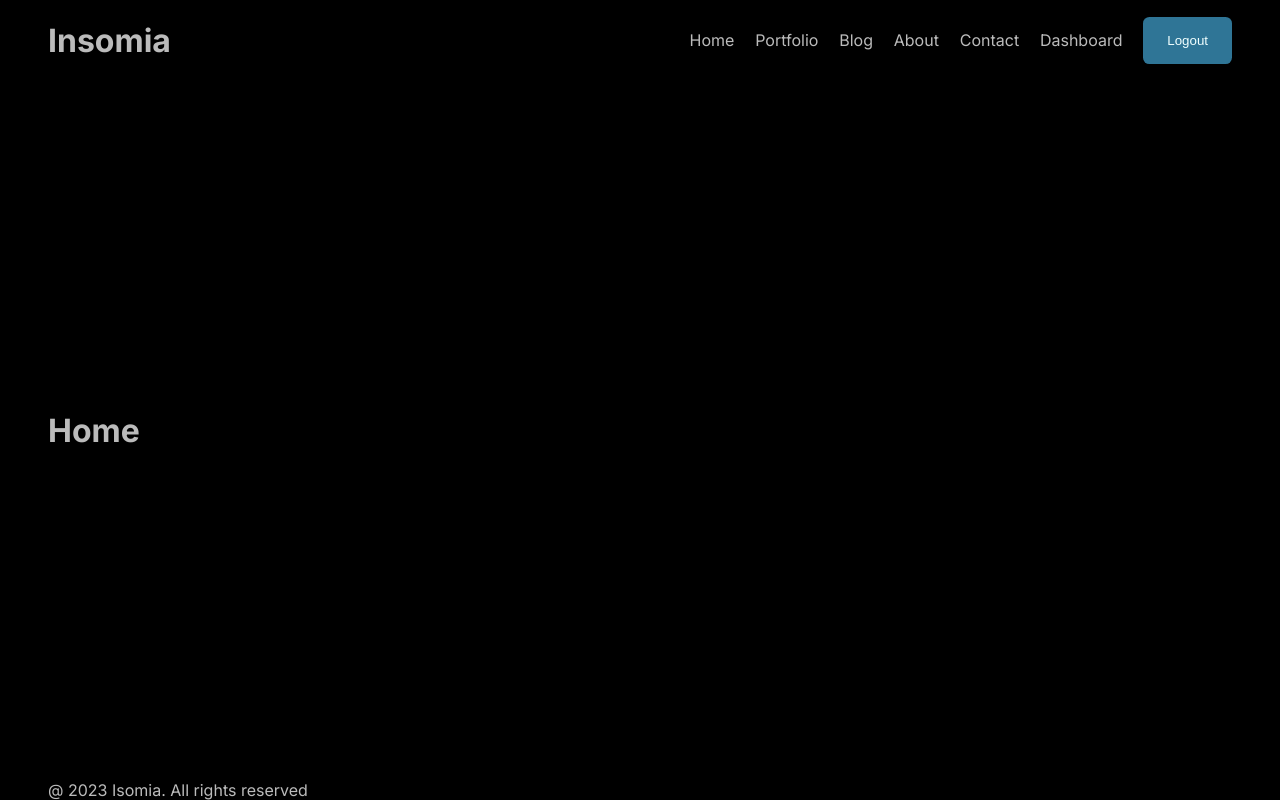
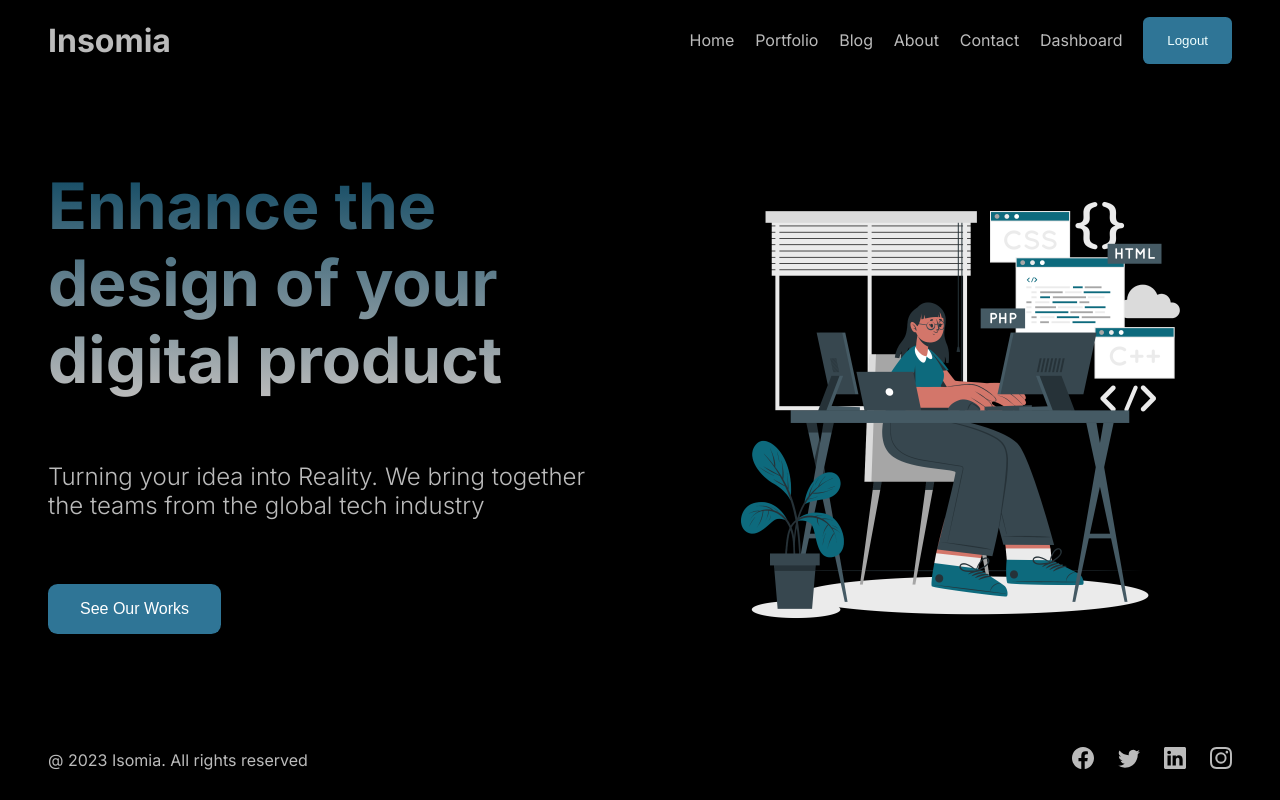
Before and after one commit to stephenprin/fullstack_app_nextjs, a Next.js app: page / in a window 1280 px wide. Built offline with nearby package versions, Linux system fonts and the light colour scheme.

Commit message:
home style fix

```diff
--- a/package.json
+++ b/package.json
@@ -13,6 +13,7 @@
     "eslint-config-next": "13.4.9",
     "next": "13.4.9",
     "react": "18.2.0",
-    "react-dom": "18.2.0"
+    "react-dom": "18.2.0",
+    "react-icons": "^4.10.1"
   }
 }
--- a/src/app/page.js
+++ b/src/app/page.js
@@ -1,10 +1,19 @@
 import Image from 'next/image'
 import styles from './page.module.css'
+import Hero from 'public/images/hero.png'
 
 export default function Home() {
   return (
-    <div>
-      <h1>Home</h1>
+    <div className={styles.container }>
+      <div className={styles.item}>
+        <h1 className={styles.title}>Enhance the design of your digital product </h1>
+        <p className={styles.description}>Turning your idea into Reality. We bring together the teams from the global tech industry</p>
+        <button className={styles.btn}>See Our Works</button>
+      </div>
+      <div className={styles.item}>
+      <Image src={Hero} alt='hero' className={styles.img } />
+      </div>
+
     </div>
   )
 }
--- a/src/app/page.module.css
+++ b/src/app/page.module.css
@@ -1,229 +1,43 @@
-.main {
+ .container{
+  display: flex;
+  align-items: center;
+  gap: 6rem;
+ }
+ .item{
+  flex:1;
   display: flex;
   flex-direction: column;
-  justify-content: space-between;
-  align-items: center;
-  padding: 6rem;
-  min-height: 100vh;
-}
+  gap: 4rem;
+ }
+ .img{
+   width: 100%;
+   height: 500px;
+   object-fit: contain ;
 
-.description {
-  display: inherit;
-  justify-content: inherit;
-  align-items: inherit;
-  font-size: 0.85rem;
-  max-width: var(--max-width);
-  width: 100%;
-  z-index: 2;
-  font-family: var(--font-mono);
-}
+ }
+ .title{
+  font-size: 4rem;
+  background: linear-gradient(to bottom, #0f4862, #bbb);
+  -webkit-background-clip: text;
+  -webkit-text-fill-color: transparent;
+ }
+ .description{
+  font-size: 24px;
+  font-weight: 300;
+ }
 
-.description a {
-  display: flex;
-  justify-content: center;
-  align-items: center;
-  gap: 0.5rem;
-}
+ .btn{
+  background-color: #2f7596;
+  padding: 1rem 2rem;
+  font-size: 1rem;
+  color: white;
+  cursor: pointer;
+  border: none;
+  border-radius: 0.6rem;
+  width: max-content;
+  transition: all 0.3s ease;
 
-.description p {
-  position: relative;
-  margin: 0;
-  padding: 1rem;
-  background-color: rgba(var(--callout-rgb), 0.5);
-  border: 1px solid rgba(var(--callout-border-rgb), 0.3);
-  border-radius: var(--border-radius);
-}
-
-.code {
-  font-weight: 700;
-  font-family: var(--font-mono);
-}
-
-.grid {
-  display: grid;
-  grid-template-columns: repeat(4, minmax(25%, auto));
-  width: var(--max-width);
-  max-width: 100%;
-}
-
-.card {
-  padding: 1rem 1.2rem;
-  border-radius: var(--border-radius);
-  background: rgba(var(--card-rgb), 0);
-  border: 1px solid rgba(var(--card-border-rgb), 0);
-  transition: background 200ms, border 200ms;
-}
-
-.card span {
-  display: inline-block;
-  transition: transform 200ms;
-}
-
-.card h2 {
-  font-weight: 600;
-  margin-bottom: 0.7rem;
-}
-
-.card p {
-  margin: 0;
-  opacity: 0.6;
-  font-size: 0.9rem;
-  line-height: 1.5;
-  max-width: 30ch;
-}
-
-.center {
-  display: flex;
-  justify-content: center;
-  align-items: center;
-  position: relative;
-  padding: 4rem 0;
-}
-
-.center::before {
-  background: var(--secondary-glow);
-  border-radius: 50%;
-  width: 480px;
-  height: 360px;
-  margin-left: -400px;
-}
-
-.center::after {
-  background: var(--primary-glow);
-  width: 240px;
-  height: 180px;
-  z-index: -1;
-}
-
-.center::before,
-.center::after {
-  content: '';
-  left: 50%;
-  position: absolute;
-  filter: blur(45px);
-  transform: translateZ(0);
-}
-
-.logo {
-  position: relative;
-}
-/* Enable hover only on non-touch devices */
-@media (hover: hover) and (pointer: fine) {
-  .card:hover {
-    background: rgba(var(--card-rgb), 0.1);
-    border: 1px solid rgba(var(--card-border-rgb), 0.15);
-  }
-
-  .card:hover span {
-    transform: translateX(4px);
-  }
-}
-
-@media (prefers-reduced-motion) {
-  .card:hover span {
-    transform: none;
-  }
-}
-
-/* Mobile */
-@media (max-width: 700px) {
-  .content {
-    padding: 4rem;
-  }
-
-  .grid {
-    grid-template-columns: 1fr;
-    margin-bottom: 120px;
-    max-width: 320px;
-    text-align: center;
-  }
-
-  .card {
-    padding: 1rem 2.5rem;
-  }
-
-  .card h2 {
-    margin-bottom: 0.5rem;
-  }
-
-  .center {
-    padding: 8rem 0 6rem;
-  }
-
-  .center::before {
-    transform: none;
-    height: 300px;
-  }
-
-  .description {
-    font-size: 0.8rem;
-  }
-
-  .description a {
-    padding: 1rem;
-  }
-
-  .description p,
-  .description div {
-    display: flex;
-    justify-content: center;
-    position: fixed;
-    width: 100%;
-  }
-
-  .description p {
-    align-items: center;
-    inset: 0 0 auto;
-    padding: 2rem 1rem 1.4rem;
-    border-radius: 0;
-    border: none;
-    border-bottom: 1px solid rgba(var(--callout-border-rgb), 0.25);
-    background: linear-gradient(
-      to bottom,
-      rgba(var(--background-start-rgb), 1),
-      rgba(var(--callout-rgb), 0.5)
-    );
-    background-clip: padding-box;
-    backdrop-filter: blur(24px);
-  }
-
-  .description div {
-    align-items: flex-end;
-    pointer-events: none;
-    inset: auto 0 0;
-    padding: 2rem;
-    height: 200px;
-    background: linear-gradient(
-      to bottom,
-      transparent 0%,
-      rgb(var(--background-end-rgb)) 40%
-    );
-    z-index: 1;
-  }
-}
-
-/* Tablet and Smaller Desktop */
-@media (min-width: 701px) and (max-width: 1120px) {
-  .grid {
-    grid-template-columns: repeat(2, 50%);
-  }
-}
-
-@media (prefers-color-scheme: dark) {
-  .vercelLogo {
-    filter: invert(1);
-  }
-
-  .logo {
-    filter: invert(1) drop-shadow(0 0 0.3rem #ffffff70);
-  }
-}
-
-@keyframes rotate {
-  from {
-    transform: rotate(360deg);
-  }
-  to {
-    transform: rotate(0deg);
-  }
-}
+ }
+ .btn:hover{
+  background-color: #06567b;
+ }
--- a/src/components/footer/Footer.jsx
+++ b/src/components/footer/Footer.jsx
@@ -1,10 +1,18 @@
 import React from 'react'
 import styles from './footer.module.css'
+import Link from 'next/link'
+import {BsFacebook, BsTwitter, BsLinkedin,BsInstagram} from 'react-icons/bs'
 
 const Footer = () => {
   return (
-      <div>
+      <div className={styles.container}>
           <div>@ 2023 Isomia. All rights reserved</div>
+          <div className={styles.social}>
+              <Link href="https://facebook.com"><BsFacebook size={22} /></Link>
+              <Link href="https://twitter.com"><BsTwitter size={22}/></Link>
+              <Link href="https://linkedln.com"><BsLinkedin size={22}/></Link>
+              <Link href="https://instagram.com"><BsInstagram size={22}/></Link>
+          </div>
     </div>
   )
 }
--- a/src/components/footer/footer.module.css
+++ b/src/components/footer/footer.module.css
@@ -0,0 +1,14 @@
+.container{
+    height: 5rem;
+    display: flex;
+    align-items: center;
+    justify-content: space-between;
+}
+.social{
+    display: flex;
+    gap: 1.5rem;
+    transition: all 0.3s ease-in-out;
+}
+.social a:hover{
+    transform: scale(1.04);
+}
--- a/src/components/navbar/navbar.module.css
+++ b/src/components/navbar/navbar.module.css
@@ -3,7 +3,6 @@
     display: flex;
     justify-content: space-between;
     align-items: center;
-
 
 }
 .logo{
@@ -14,7 +13,11 @@
     display: flex;
     align-items: center;
     gap: 1.3rem;
+    transition: all 0.4s ease-in-out;
 
+}
+.links .link:hover{
+    color: #8fd8fa;
 }
 .logout{
     padding: 1rem 1.5rem;
@@ -26,5 +29,5 @@
     transition: all 0.4s ease;
 }
 .logout:hover{
-    transform: scale(1.05);
+    transform: scale(1.12);
 }
```
Also changed, not shown: public/images/hero.png (added), 1 other file (tests, documents, lock files or other folders).
